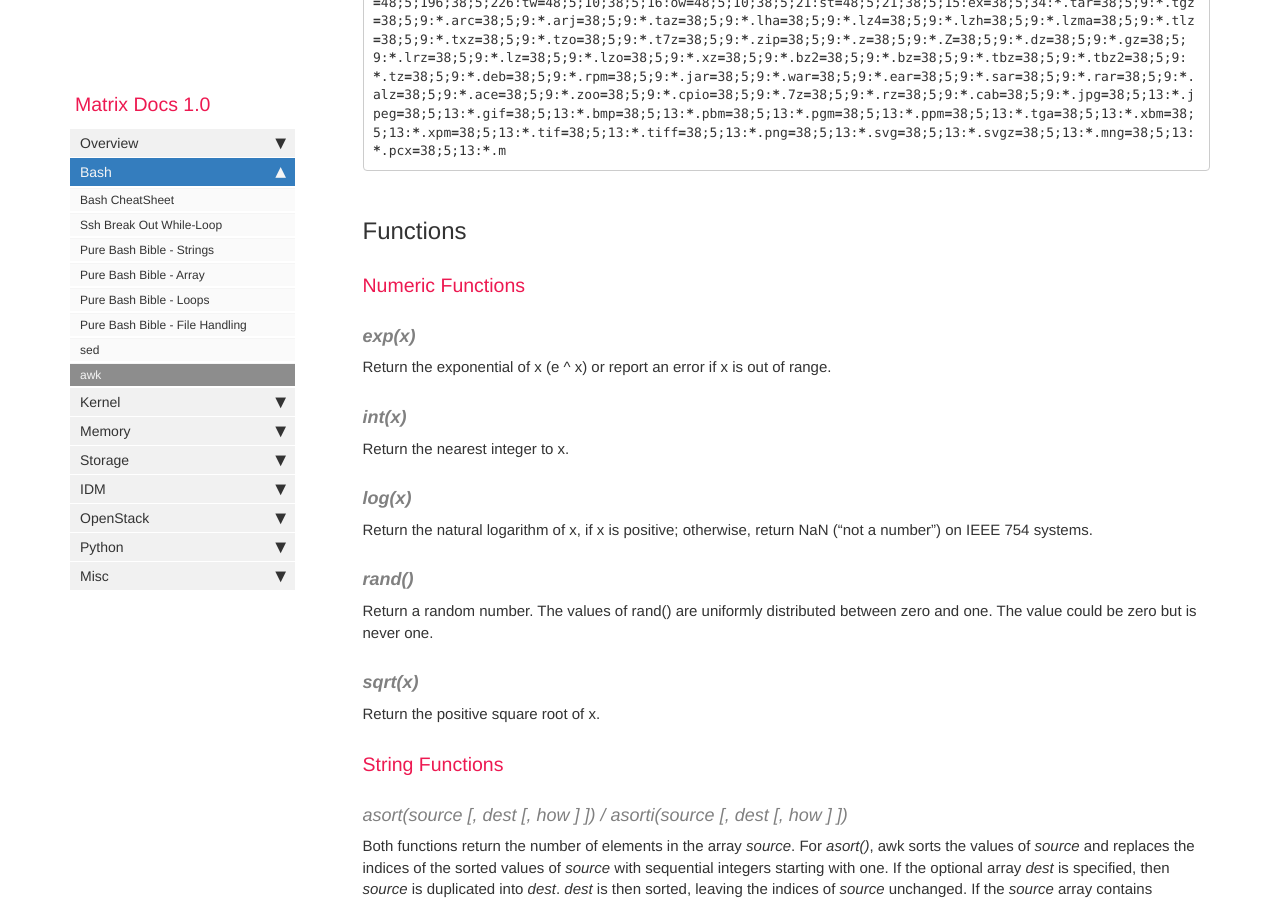
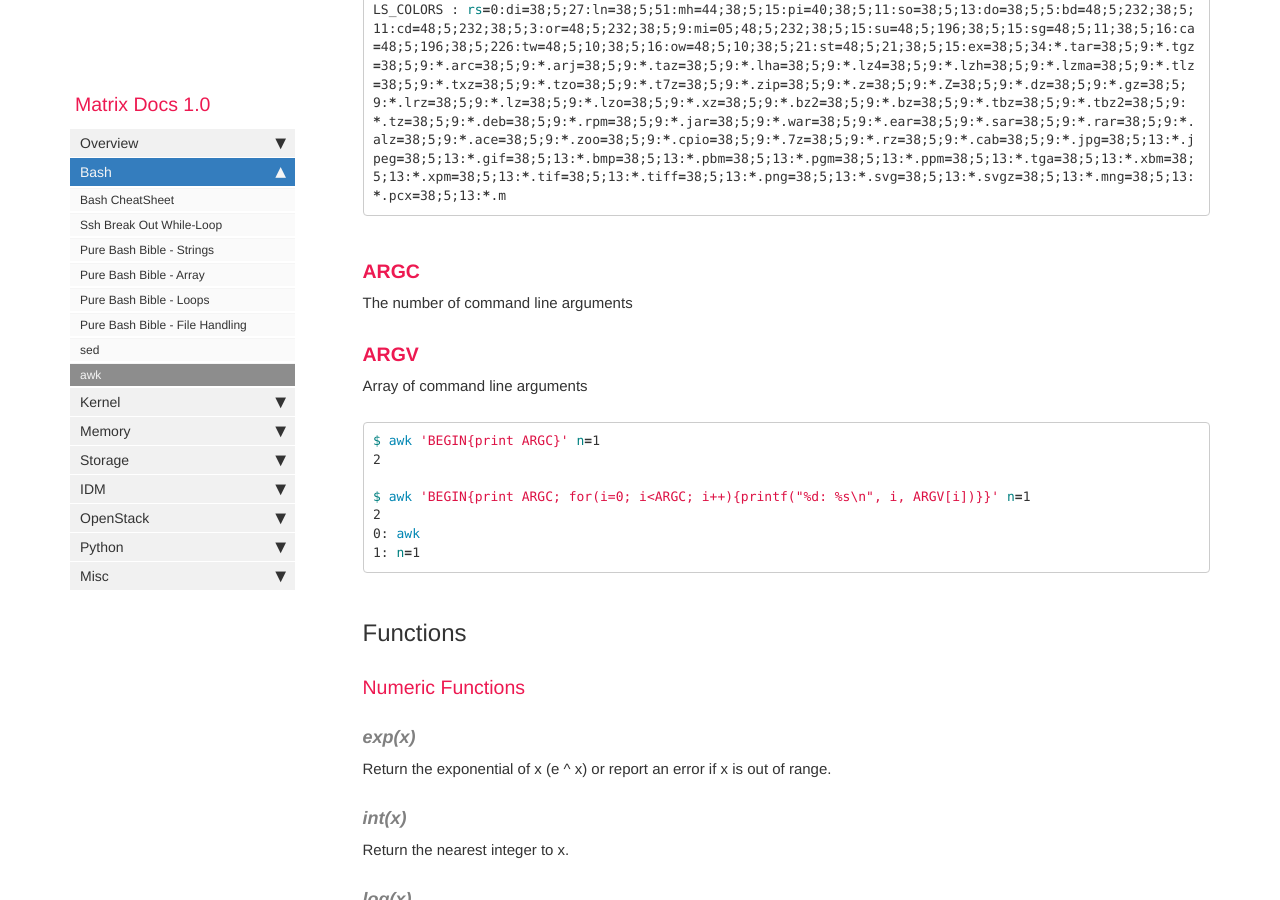
Before and after one commit to matrixzj/documentations, a Jekyll site: the page built from pages/bash/awk.md, in a window 1280 px wide and 900 px high, scrolled down 4616 px. Built offline with Jekyll 4.4.1, drawn with Linux system fonts in a browser that asks for light colours; comment, search, counter and statistics services are not loaded; some of the changed text lies outside the part shown.

Commit message:
There are 1 files have been modified at 2021-07-02 15:36:15 . 	-rw-rw-r--. 1 jzou jzou 16973 Jul  2 15:35 pages/bash/awk.md No files have been added. No files have been deleted. No file type has been changed.

````diff
--- a/pages/bash/awk.md
+++ b/pages/bash/awk.md
@@ -2,7 +2,7 @@
 title: awk
 tags: [bash]
 keywords: awk
-last_updated: Mar 5, 2021
+last_updated: Jul 1, 2021
 summary: "awk tips"
 sidebar: mydoc_sidebar
 permalink: bash_awk.html
@@ -138,7 +138,8 @@ $ echo 0.77767686 |  awk '{ print "" 0+$0 }' CONVFMT='%.1g'
 ```
 
 ### **ENVIRON**
-An  array  containing  the values of the current environment.
+An array containing the values of the current environment.
+
 ```bash
 $ awk 'BEGIN{for(item in ENVIRON){print item, ":", ENVIRON[item]}}'
 AWKPATH : .:/usr/share/awk
@@ -174,6 +175,20 @@ LC_CTYPE : UTF-8
 LOGNAME : matrix
 SHLVL : 1
 LS_COLORS : rs=0:di=38;5;27:ln=38;5;51:mh=44;38;5;15:pi=40;38;5;11:so=38;5;13:do=38;5;5:bd=48;5;232;38;5;11:cd=48;5;232;38;5;3:or=48;5;232;38;5;9:mi=05;48;5;232;38;5;15:su=48;5;196;38;5;15:sg=48;5;11;38;5;16:ca=48;5;196;38;5;226:tw=48;5;10;38;5;16:ow=48;5;10;38;5;21:st=48;5;21;38;5;15:ex=38;5;34:*.tar=38;5;9:*.tgz=38;5;9:*.arc=38;5;9:*.arj=38;5;9:*.taz=38;5;9:*.lha=38;5;9:*.lz4=38;5;9:*.lzh=38;5;9:*.lzma=38;5;9:*.tlz=38;5;9:*.txz=38;5;9:*.tzo=38;5;9:*.t7z=38;5;9:*.zip=38;5;9:*.z=38;5;9:*.Z=38;5;9:*.dz=38;5;9:*.gz=38;5;9:*.lrz=38;5;9:*.lz=38;5;9:*.lzo=38;5;9:*.xz=38;5;9:*.bz2=38;5;9:*.bz=38;5;9:*.tbz=38;5;9:*.tbz2=38;5;9:*.tz=38;5;9:*.deb=38;5;9:*.rpm=38;5;9:*.jar=38;5;9:*.war=38;5;9:*.ear=38;5;9:*.sar=38;5;9:*.rar=38;5;9:*.alz=38;5;9:*.ace=38;5;9:*.zoo=38;5;9:*.cpio=38;5;9:*.7z=38;5;9:*.rz=38;5;9:*.cab=38;5;9:*.jpg=38;5;13:*.jpeg=38;5;13:*.gif=38;5;13:*.bmp=38;5;13:*.pbm=38;5;13:*.pgm=38;5;13:*.ppm=38;5;13:*.tga=38;5;13:*.xbm=38;5;13:*.xpm=38;5;13:*.tif=38;5;13:*.tiff=38;5;13:*.png=38;5;13:*.svg=38;5;13:*.svgz=38;5;13:*.mng=38;5;13:*.pcx=38;5;13:*.m
+```
+
+### **ARGC**
+The number of command line arguments
+### **ARGV**
+Array of command line arguments
+```bash
+$ awk 'BEGIN{print ARGC}' n=1
+2
+
+$ awk 'BEGIN{print ARGC; for(i=0; i<ARGC; i++){printf("%d: %s\n", i, ARGV[i])}}' n=1
+2
+0: awk
+1: n=1
 ```
 
 ## Functions
````
